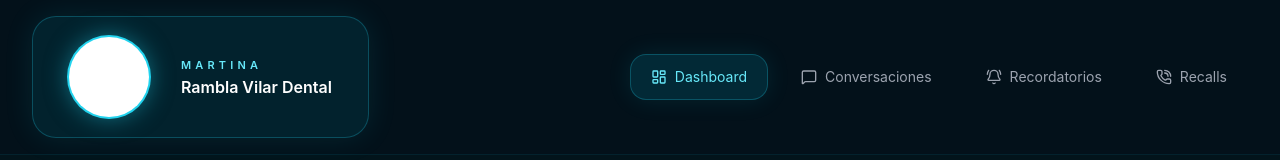
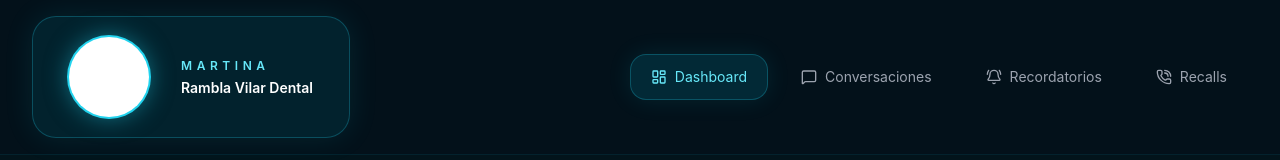
Before and after one commit to martina-asistant/martina-panel, a Next.js app: page /dashboard in a window 1280 px wide. Shown: the top 160 px of the page. Built offline with nearby package versions, Linux system fonts and the light colour scheme; no server answers; the database is empty.

Commit message:
Update Sidebar.tsx

```diff
--- a/components/layout/Sidebar.tsx
+++ b/components/layout/Sidebar.tsx
@@ -51,7 +51,7 @@ const Sidebar = () => {
 
             <div
               className="
-              text-[11px]
+              text-[12px]
               tracking-[0.38em]
               text-cyan-300
               font-semibold
@@ -62,7 +62,7 @@ const Sidebar = () => {
 
             <div
               className="
-              text-base
+              text-[14px]
               font-semibold
               text-white
               leading-tight
```
